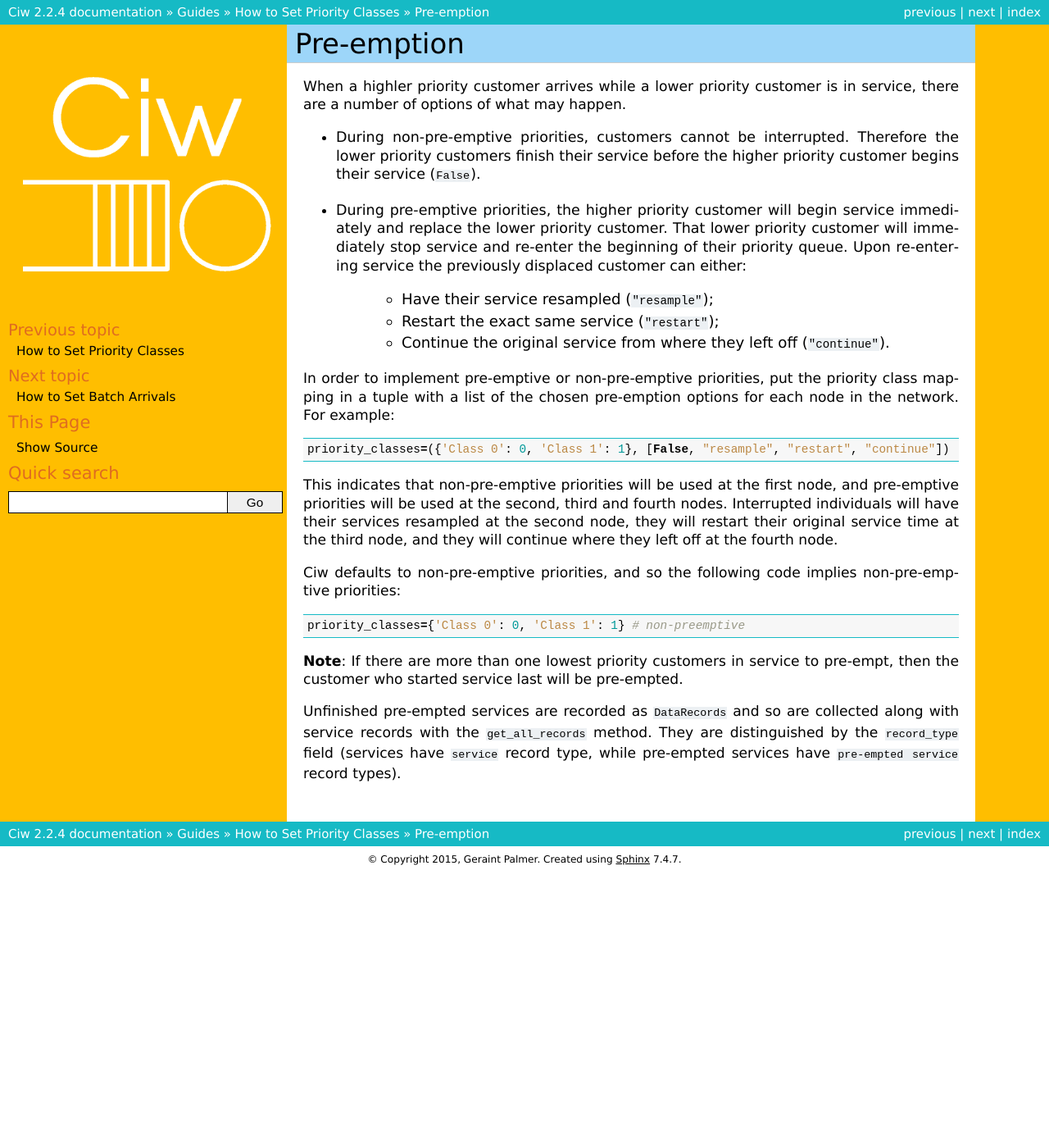
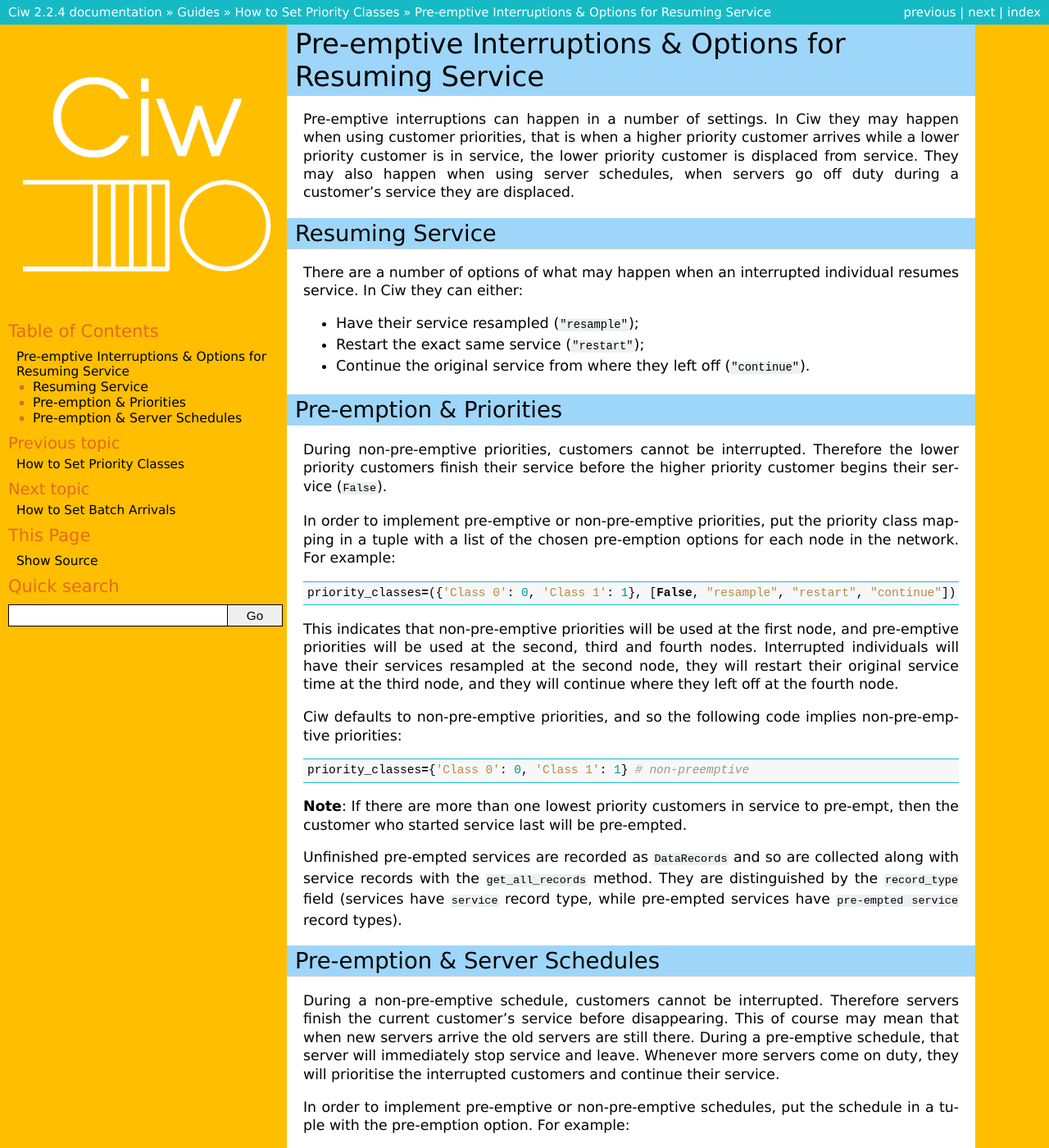
Before and after one commit to CiwPython/Ciw, a Sphinx documentation site: the page built from docs/Guides/preemption.rst, in a window 1280 px wide and 1400 px high. Shown: the whole window at 82% size. Built offline with Sphinx 7.4.7, drawn with Linux system fonts in a browser that asks for light colours; pages that are not in the unit, such as notebooks, are missing from menus; some of the changed text lies outside the part shown.

Commit message:
write docs for preemptive options for server schedules

```diff
--- a/docs/Guides/preemption.rst
+++ b/docs/Guides/preemption.rst
@@ -1,18 +1,26 @@
 .. _preemption:
 
-Pre-emption
-===========
+Pre-emptive Interruptions & Options for Resuming Service
+========================================================
 
-When a highler priority customer arrives while a lower priority customer is in service, there are a number of options of what may happen.
+Pre-emptive interruptions can happen in a number of settings. In Ciw they may happen when using customer priorities, that is when a higher priority customer arrives while a lower priority customer is in service, the lower priority customer is displaced from service. They may also happen when using server schedules, when servers go off duty during a customer's service they are displaced.
 
-+ During non-pre-emptive priorities, customers cannot be interrupted. Therefore the lower priority customers finish their service before the higher priority customer begins their service (:code:`False`).
+Resuming Service
+----------------
 
-+ During pre-emptive priorities, the higher priority customer will begin service immediately and replace the lower priority customer. That lower priority customer will immediately stop service and re-enter the beginning of their priority queue. Upon re-entering service the previously displaced customer can either:
+There are a number of options of what may happen when an interrupted individual resumes service.
+In Ciw they can either:
 
-    + Have their service resampled (:code:`"resample"`);
-    + Restart the exact same service (:code:`"restart"`);
-    + Continue the original service from where they left off (:code:`"continue"`).
++ Have their service resampled (:code:`"resample"`);
++ Restart the exact same service (:code:`"restart"`);
++ Continue the original service from where they left off (:code:`"continue"`).
 
+
+
+Pre-emption & Priorities
+------------------------
+
+During non-pre-emptive priorities, customers cannot be interrupted. Therefore the lower priority customers finish their service before the higher priority customer begins their service (:code:`False`).
 
 In order to implement pre-emptive or non-pre-emptive priorities, put the priority class mapping in a tuple with a list of the chosen pre-emption options for each node in the network. For example::
 
@@ -27,3 +35,23 @@
 **Note**: If there are more than one lowest priority customers in service to pre-empt, then the customer who started service last will be pre-empted.
 
 Unfinished pre-empted services are recorded as :code:`DataRecords` and so are collected along with service records with the :code:`get_all_records` method. They are distinguished by the :code:`record_type` field (services have :code:`service` record type, while pre-empted services have :code:`pre-empted service` record types).
+
+
+Pre-emption & Server Schedules
+------------------------------
+
+During a non-pre-emptive schedule, customers cannot be interrupted. Therefore servers finish the current customer's service before disappearing. This of course may mean that when new servers arrive the old servers are still there.
+During a pre-emptive schedule, that server will immediately stop service and leave. Whenever more servers come on duty, they will prioritise the interrupted customers and continue their service.
+
+In order to implement pre-emptive or non-pre-emptive schedules, put the schedule in a tuple with the pre-emption option. For example::
+
+    number_of_servers=[
+        ([[2, 10], [0, 30], [1, 100]], False)      # non-preemptive
+        ([[2, 10], [0, 30], [1, 100]], "resample") # preemptive and resamples service time
+        ([[2, 10], [0, 30], [1, 100]], "restart")  # preemptive and restarts origional service time
+        ([[2, 10], [0, 30], [1, 100]], "continue") # preemptive continutes services where left off
+    ]
+
+Ciw defaults to non-pre-emptive schedules, and so the following code implies a non-pre-emptive schedule::
+
+    number_of_servers=[[[2, 10], [0, 30], [1, 100]]] # non-preemptive
```
Also changed, not shown: docs/Guides/server_schedule.rst (+6 -15 lines).
